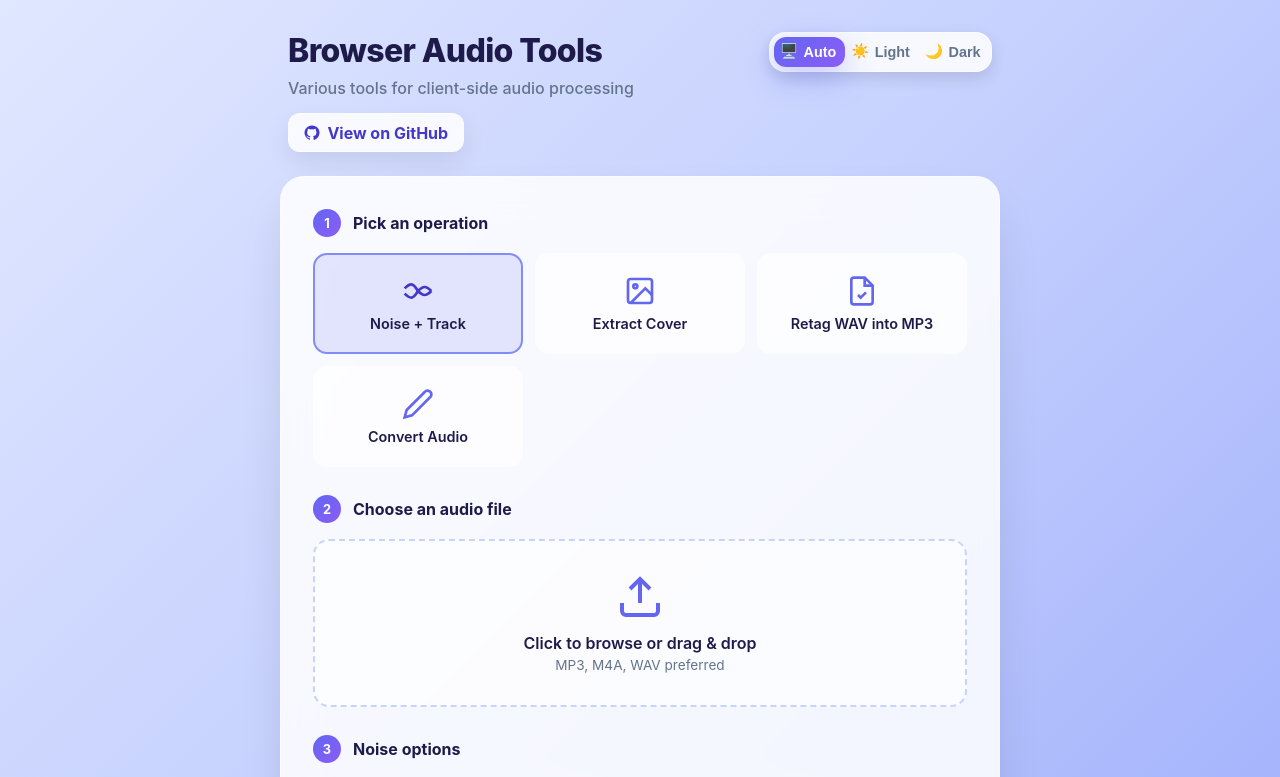
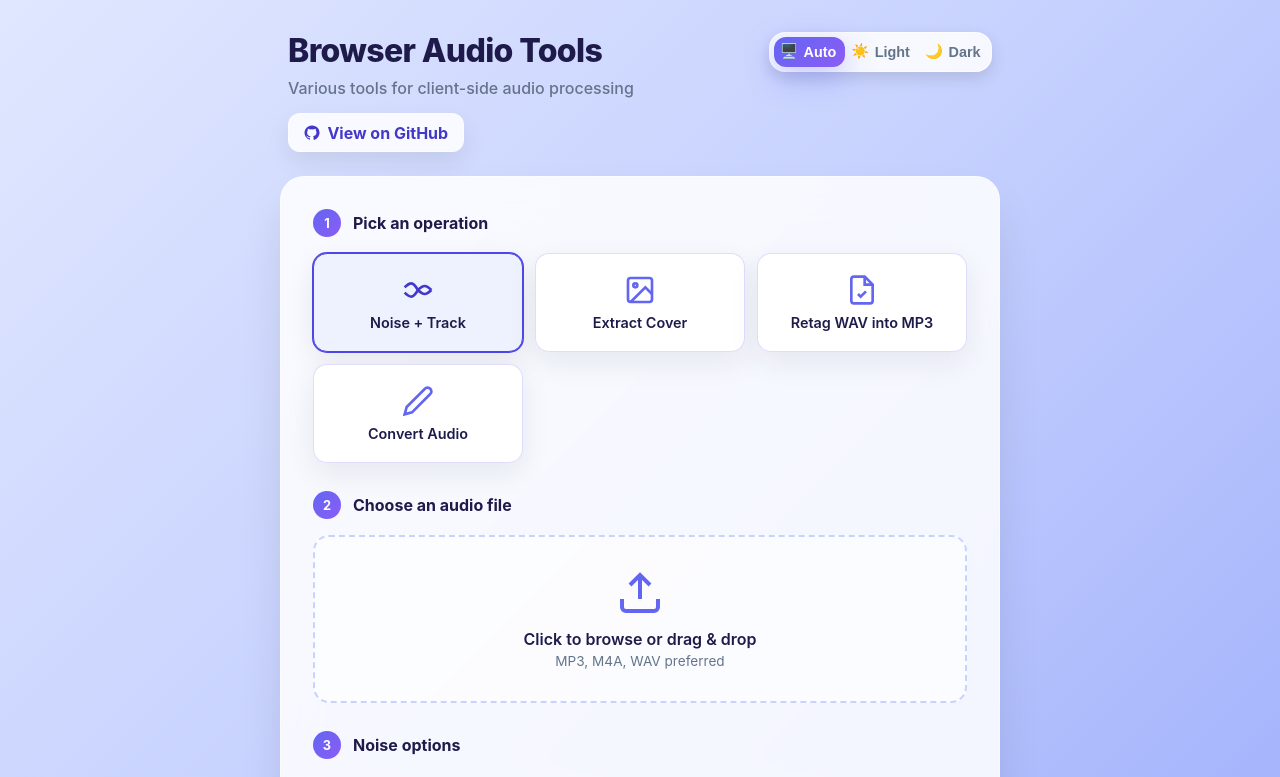
Before and after one commit to D3SOX/browser-audio-tools, a React (Vite) app: page / in a window 1280 px wide. Shown: the top 777 px of the page. Built offline with nearby package versions, Linux system fonts and the light colour scheme.

Commit message:
fix: improve contrast on operation cards

```diff
--- a/src/frontend/styles.css
+++ b/src/frontend/styles.css
@@ -30,9 +30,11 @@
   --dropzone-hover-border: #818cf8;
   --dropzone-active-bg: rgba(99, 102, 241, 0.1);
 
-  --radio-card-bg: rgba(255, 255, 255, 0.7);
-  --radio-card-selected-bg: rgba(99, 102, 241, 0.15);
-  --radio-card-selected-border: #818cf8;
+  --radio-card-bg: rgba(255, 255, 255, 0.96);
+  --radio-card-border: rgba(79, 70, 229, 0.18);
+  --radio-card-selected-bg: #eef2ff;
+  --radio-card-selected-border: #4f46e5;
+  --radio-card-shadow: 0 10px 30px rgba(15, 23, 42, 0.08);
 
   --result-bg: rgba(255, 255, 255, 0.7);
   --success-color: #059669;
@@ -71,9 +73,11 @@
   --dropzone-hover-border: #a78bfa;
   --dropzone-active-bg: rgba(139, 92, 246, 0.2);
 
-  --radio-card-bg: rgba(30, 27, 75, 0.5);
-  --radio-card-selected-bg: rgba(139, 92, 246, 0.2);
-  --radio-card-selected-border: #a78bfa;
+  --radio-card-bg: rgba(17, 24, 39, 0.78);
+  --radio-card-border: rgba(167, 139, 250, 0.22);
+  --radio-card-selected-bg: rgba(99, 102, 241, 0.22);
+  --radio-card-selected-border: #c4b5fd;
+  --radio-card-shadow: 0 12px 32px rgba(0, 0, 0, 0.45);
 
   --result-bg: rgba(30, 27, 75, 0.6);
   --success-color: #34d399;
@@ -447,19 +451,23 @@ body {
   gap: 0.5rem;
   padding: 1.25rem 1rem;
   background: var(--radio-card-bg);
-  border: 2px solid transparent;
+  border: 1.5px solid var(--radio-card-border);
   border-radius: 14px;
+  box-shadow: var(--radio-card-shadow);
+  color: var(--text-primary);
   cursor: pointer;
-  transition: all 0.2s ease;
+  transition: background 0.18s ease, border-color 0.18s ease, color 0.18s ease, transform 0.18s ease;
 }
 
 .radio-card:hover {
   background: var(--radio-card-selected-bg);
+  border-color: var(--radio-card-selected-border);
 }
 
 .radio-card.selected {
   background: var(--radio-card-selected-bg);
   border-color: var(--radio-card-selected-border);
+  box-shadow: 0 0 0 1px var(--radio-card-selected-border), var(--radio-card-shadow);
 }
 
 .radio-card input {
```
